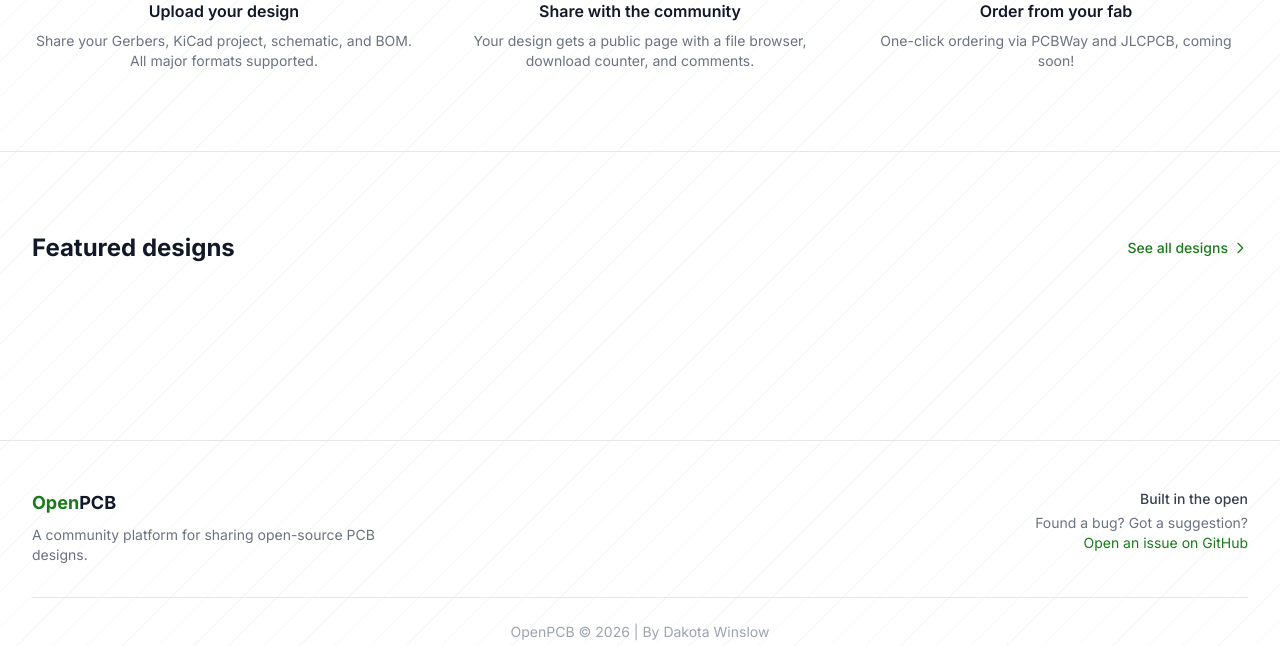
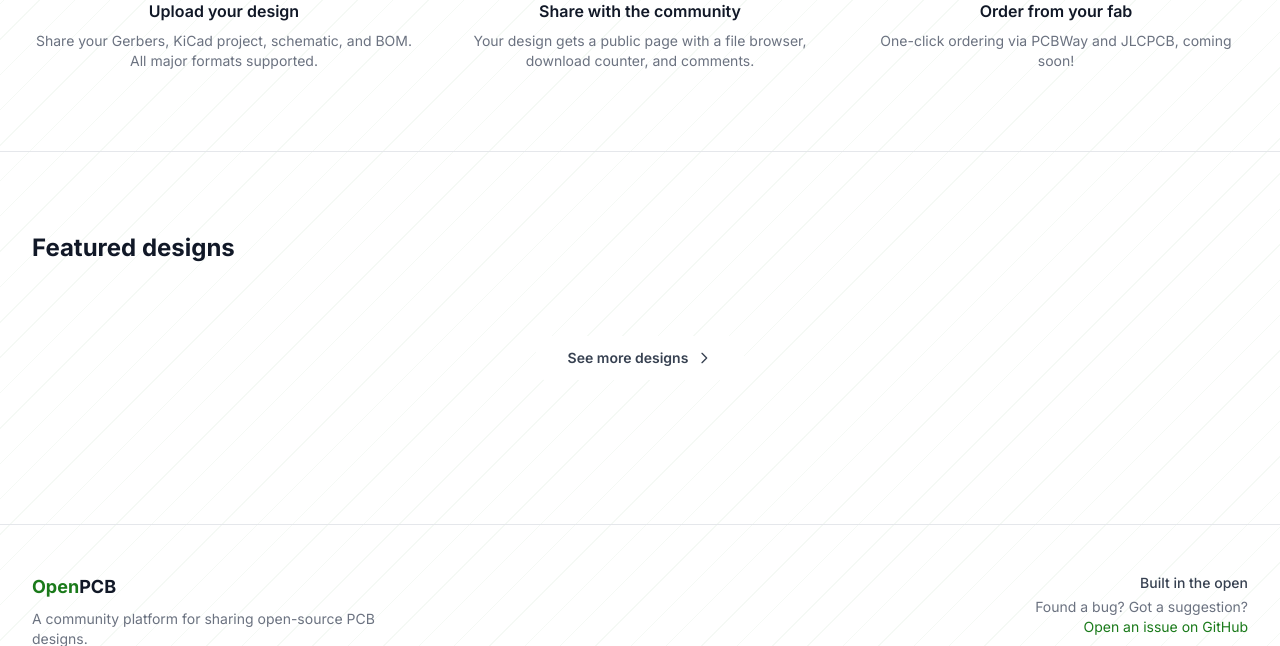
Before and after one commit to dakotawinslow/openpcb, a Django app: page / in a window 1280 px wide. Shown: the part 859-1505 px from the top of the page. Run offline with Django 5.2, Linux system fonts and the light colour scheme; data that the repository does not hold is empty; some libraries are stand-ins or nearby versions.

Commit message:
Show 3 rows of projects on landing page with bottom 'See more' link (#34)
Fixes #34 — bumps the homepage query from 6 to 9 projects, removes the
slice filter so all 3 rows render, and moves the explore link to a centered
button below the grid instead of a top-right header link.

Co-Authored-By: Claude Sonnet 4.6 <noreply@anthropic.com>

```diff
--- a/core/templates/core/index.html
+++ b/core/templates/core/index.html
@@ -120,23 +120,24 @@
 <section class="border-t border-gray-200 dark:border-gray-800">
   <div class="max-w-7xl mx-auto px-4 sm:px-6 lg:px-8 py-20">
 
-    <div class="flex items-center justify-between mb-8">
-      <h2 class="text-2xl font-bold text-gray-900 dark:text-white">Featured designs</h2>
+    <h2 class="text-2xl font-bold text-gray-900 dark:text-white mb-8">Featured designs</h2>
+
+    <div class="grid grid-cols-1 sm:grid-cols-2 lg:grid-cols-3 gap-6">
+      {% for project in projects %}
+      {% include "core/_card.html" %}
+      {% endfor %}
+    </div>
+
+    <div class="mt-10 text-center">
       <a href="{% url 'explore' %}"
-        class="text-sm font-medium text-brand-600 dark:text-brand-400 hover:text-brand-700 dark:hover:text-brand-300 transition-colors flex items-center gap-1">
-        See all designs
+        class="inline-flex items-center gap-2 px-8 py-3 text-sm font-semibold bg-white dark:bg-gray-900 text-gray-700 dark:text-gray-300 hover:text-brand-600 dark:hover:text-brand-400 chamfer ds-outline transition-colors">
+        See more designs
         <svg class="w-4 h-4" fill="none" stroke="currentColor" viewBox="0 0 24 24">
           <path stroke-linecap="round" stroke-linejoin="round" stroke-width="2" d="M9 5l7 7-7 7" />
         </svg>
       </a>
     </div>
 
-    <div class="grid grid-cols-1 sm:grid-cols-2 lg:grid-cols-3 gap-6">
-      {% for project in projects|slice:":3" %}
-      {% include "core/_card.html" %}
-      {% endfor %}
-    </div>
-
   </div>
 </section>
 
--- a/core/views.py
+++ b/core/views.py
@@ -27,7 +27,7 @@ def index(request):
         Project.objects.filter(is_public=True)
         .select_related('owner')
         .prefetch_related('tags')
-        .order_by('-created_at')[:6]
+        .order_by('-created_at')[:9]
     )
     return render(
         request,
```
